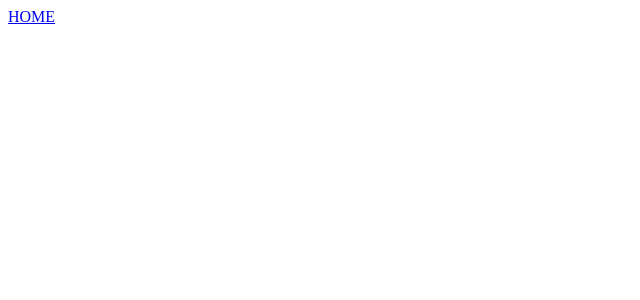
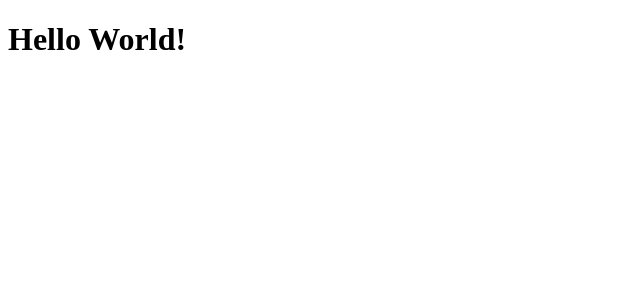
Before and after one commit to PhantomSquire/VueJS, a Vue app: page / in a window 1280 px wide. Shown: the top 300 px of the page, without its empty margins (0-640 px from the left). Built offline with nearby package versions, Linux system fonts and the light colour scheme.

Commit message:
Update App.vue

```diff
--- a/App.vue
+++ b/App.vue
@@ -1,9 +1,5 @@
-<script setup>
-  import Navbar from './components/NavBar.vue'
-</script>
-
 <template>
 
-  <Navbar />
+  <h1>Hello World!</h1>
 
 </template>
```
